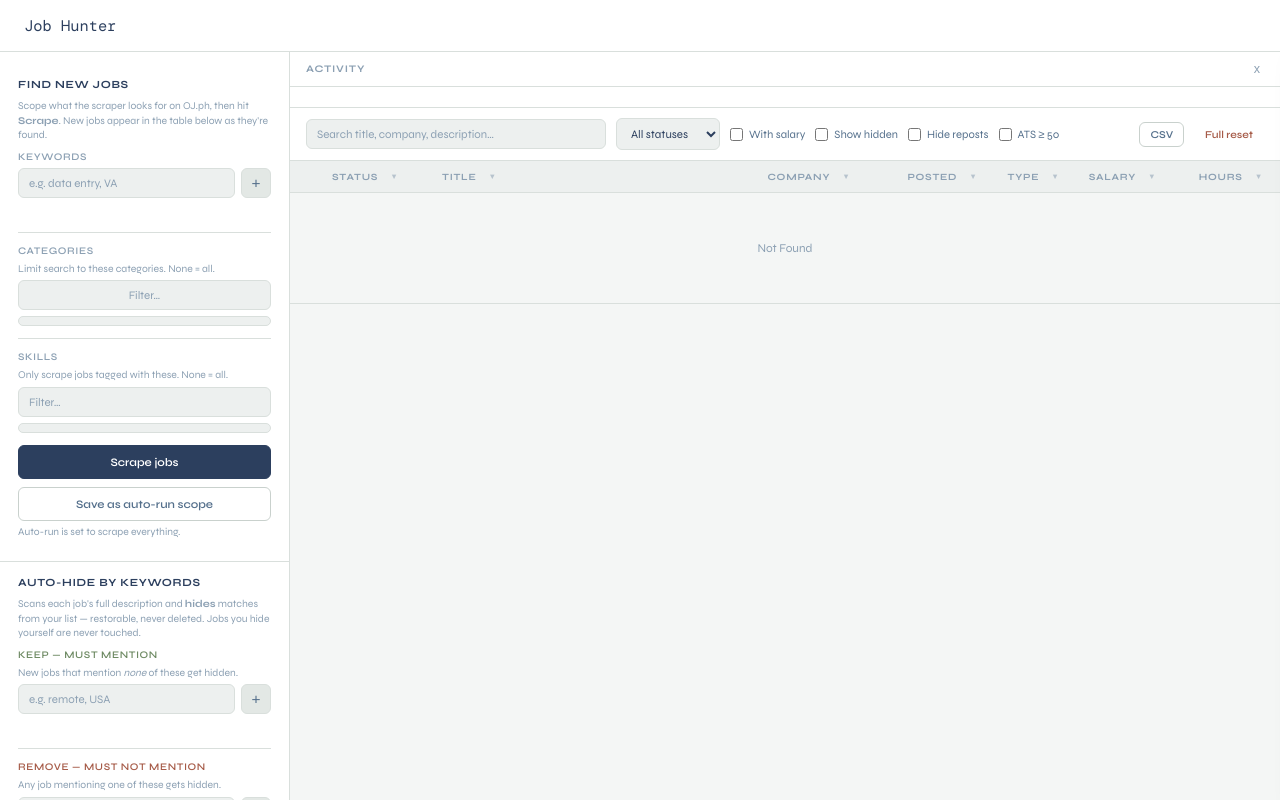
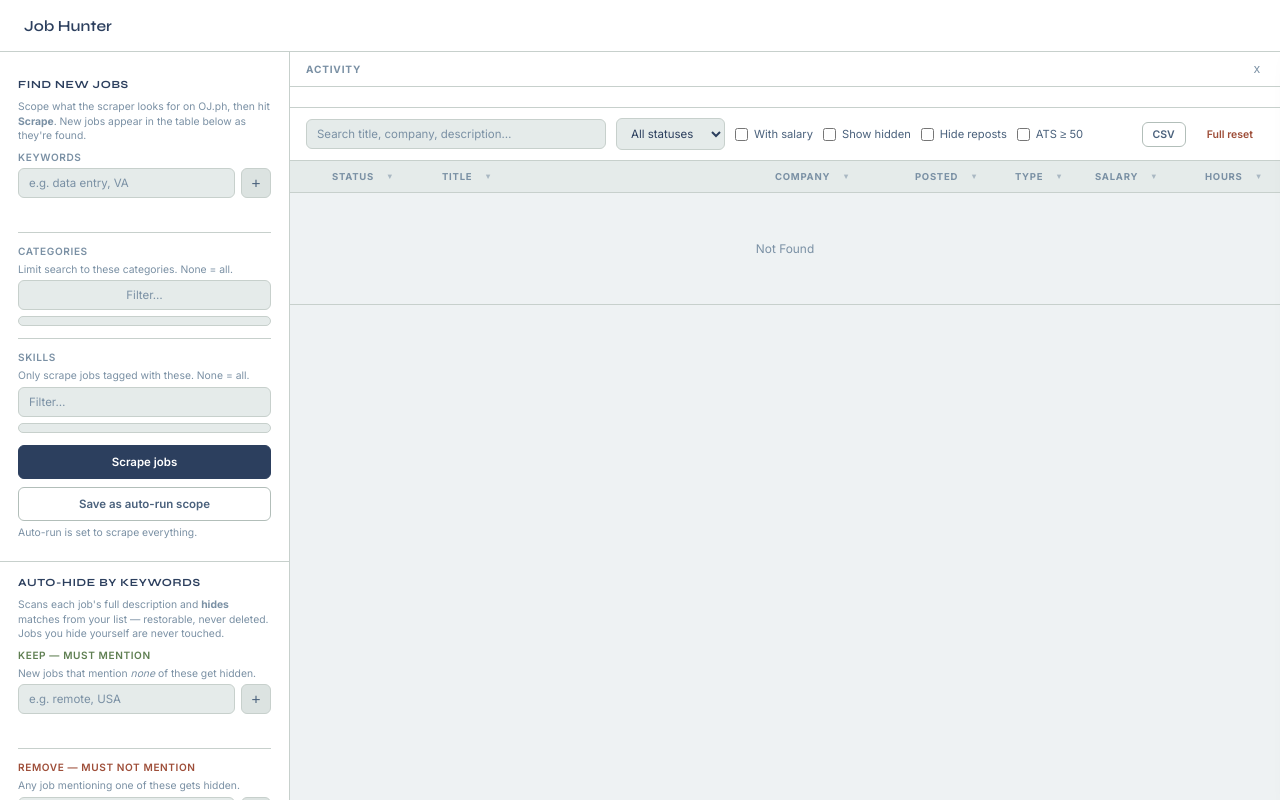
Before and after one commit to anki-boi/onlinejobs.ph-suite, a plain HTML site: page static/index.html in a window 1280 px wide. Drawn offline with nearby package versions, Linux system fonts and the light colour scheme; no server answers.

Commit message:
UI: Inter body font (Syne to headings only) + medium life boost
- body was Syne (display font) at 13px = robotic/unreadable -> Inter
- Syne kept only on logo, panel headers, detail section titles
- page bg steel-tint #EEF2F3 so white panels stand out
- darker text2/text3, stronger borders, saturated badges
  green #5F7F52 / blue #4A7DA8 / red #9E4E39

```diff
--- a/static/index.html
+++ b/static/index.html
@@ -5,7 +5,7 @@
 <meta name="viewport" content="width=device-width, initial-scale=1.0">
 <title>Job Hunter</title>
 <link rel="preconnect" href="https://fonts.googleapis.com">
-<link href="https://fonts.googleapis.com/css2?family=DM+Mono&family=Syne:wght@400;500;600;700&display=swap" rel="stylesheet">
+<link href="https://fonts.googleapis.com/css2?family=DM+Mono&family=Inter:wght@400;500;600;700&family=Syne:wght@400;500;600;700&display=swap" rel="stylesheet">
 <link rel="stylesheet" href="/static/style.css">
 </head>
 <body>
--- a/static/style.css
+++ b/static/style.css
@@ -6,29 +6,30 @@
 *, *::before, *::after { box-sizing: border-box; margin: 0; padding: 0; }
 
 :root {
-  --bg:        #F4F6F5;
+  --bg:        #EEF2F3;
   --bg2:       #FFFFFF;
-  --bg3:       #EDF0EF;
-  --bg4:       #E3E8E5;
-  --border:    #D9DFDC;
-  --border2:   #C9D1CD;
+  --bg3:       #E5EBEA;
+  --bg4:       #DCE3E1;
+  --border:    #C7D0CC;
+  --border2:   #B2BEB9;
   --text:      #2C3F5E;
-  --text2:     #55708C;
-  --text3:     #8CA0B3;
+  --text2:     #4A617C;
+  --text3:     #7A90A4;
   --accent:        #2C3F5E;
   --accent2:       #C08B4A;
   --accent-dim:    rgba(44,63,94,0.08);
-  --green:       #6E8A63;
-  --green-dim:   rgba(167,184,157,0.28);
-  --red:         #A65B48;
-  --red-dim:     rgba(176,106,90,0.14);
-  --blue:        #5C87A5;
-  --blue-dim:    rgba(122,158,177,0.15);
+  --green:       #5F7F52;
+  --green-dim:   rgba(167,184,157,0.30);
+  --red:         #9E4E39;
+  --red-dim:     rgba(176,106,90,0.16);
+  --blue:        #4A7DA8;
+  --blue-dim:    rgba(122,158,177,0.18);
   --radius:      6px;
   --radius-lg:   10px;
   --shadow-lg:   0 8px 24px rgba(44,63,94,0.18);
   --mono:        'DM Mono', monospace;
-  --sans:        'Syne', sans-serif;
+  --sans:        'Inter', sans-serif;
+  --display:     'Syne', sans-serif;
 }
 
 html { font-size: 14px; height: 100%; overflow: hidden; }
@@ -50,7 +51,7 @@ header {
   position: sticky; top: 0; z-index: 100; flex-shrink: 0;
 }
 .header-left { display: flex; align-items: center; gap: 10px; }
-.logo { font-family: var(--mono); font-size: 1.1rem; font-weight: 500; color: var(--accent); }
+.logo { font-family: var(--display); font-size: 1.1rem; font-weight: 600; color: var(--accent); }
 .logo-label { font-size: 0.85rem; font-weight: 600; color: var(--text2); letter-spacing: 0.08em; text-transform: uppercase; }
 .header-stats { display: flex; gap: 12px; font-family: var(--mono); font-size: 0.75rem; }
 .stat-pill {
@@ -79,6 +80,7 @@ header {
 .panel:last-child { border-bottom: none; }
 .panel-header { display: flex; align-items: center; gap: 8px; margin-bottom: 8px; }
 .panel-header h2 {
+  font-family: var(--display);
   font-size: 0.78rem; font-weight: 700;
   letter-spacing: 0.06em; text-transform: uppercase; color: var(--text);
 }
@@ -129,8 +131,8 @@ header {
   font-size: 0.72rem; font-family: var(--mono); font-weight: 500;
   border: 1px solid; cursor: default;
 }
-.chip-pos { background: var(--green-dim); border-color: rgba(110,138,99,0.35); color: var(--green); }
-.chip-neg { background: var(--red-dim); border-color: rgba(166,91,72,0.35); color: var(--red); }
+.chip-pos { background: var(--green-dim); border-color: rgba(95,127,82,0.4); color: var(--green); }
+.chip-neg { background: var(--red-dim); border-color: rgba(158,78,57,0.4); color: var(--red); }
 .chip-tag { background: var(--accent-dim); border-color: rgba(44,63,94,0.25); color: var(--text); }
 .chip-remove {
   background: none; border: none; color: inherit; cursor: pointer;
@@ -153,7 +155,7 @@ header {
 .btn-ghost { background: transparent; border-color: transparent; color: var(--text3); }
 .btn-ghost:hover:not(:disabled) { color: var(--text2); background: var(--bg3); border-color: var(--border); }
 .btn-danger { background: var(--red); border-color: var(--red); color: #fff; }
-.btn-danger:hover:not(:disabled) { background: #96523F; border-color: #96523F; }
+.btn-danger:hover:not(:disabled) { background: #8A422F; border-color: #8A422F; }
 .btn-sm { width: auto; padding: 5px 10px; font-size: 0.75rem; }
 
 .checkbox-label {
@@ -281,14 +283,14 @@ th.sorted-desc .th-label::after { content: '▼'; }
   font-size: 0.7rem; font-weight: 600; letter-spacing: 0.03em; white-space: nowrap;
 }
 .status-New         { background: var(--accent-dim); color: var(--accent); border: 1px solid rgba(44,63,94,0.2); }
-.status-Interested  { background: var(--blue-dim);   color: var(--blue);   border: 1px solid rgba(92,135,165,0.35); }
-.status-Applied     { background: var(--blue-dim);   color: var(--blue);   border: 1px solid rgba(92,135,165,0.35); }
-.status-Interviewing{ background: var(--green-dim);  color: var(--green);  border: 1px solid rgba(110,138,99,0.35); }
-.status-Offer       { background: var(--green-dim);  color: var(--green);  border: 1px solid rgba(110,138,99,0.35); }
+.status-Interested  { background: var(--blue-dim);   color: var(--blue);   border: 1px solid rgba(74,125,168,0.45); }
+.status-Applied     { background: var(--blue-dim);   color: var(--blue);   border: 1px solid rgba(74,125,168,0.45); }
+.status-Interviewing{ background: var(--green-dim);  color: var(--green);  border: 1px solid rgba(95,127,82,0.45); }
+.status-Offer       { background: var(--green-dim);  color: var(--green);  border: 1px solid rgba(95,127,82,0.45); }
 .status-Hired       { background: var(--green);      color: #fff;          border: 1px solid var(--green); }
-.status-Rejected    { background: var(--red-dim);    color: var(--red);    border: 1px solid rgba(166,91,72,0.35); }
+.status-Rejected    { background: var(--red-dim);    color: var(--red);    border: 1px solid rgba(158,78,57,0.45); }
 .status-Hidden      { background: var(--bg4);        color: var(--text3);  border: 1px solid var(--border2); }
-.status-Hidden.hidden-by-filter { border-style: dashed; border-color: rgba(92,135,165,0.5); }
+.status-Hidden.hidden-by-filter { border-style: dashed; border-color: rgba(74,125,168,0.55); }
 
 /* ── Work type badges ── */
 .work-type { font-size: 0.7rem; font-family: var(--mono); }
@@ -341,12 +343,13 @@ th.sorted-desc .th-label::after { content: '▼'; }
 
 .detail-hidden-note {
   padding: 8px 10px; margin-bottom: 14px;
-  background: var(--blue-dim); border: 1px dashed rgba(92,135,165,0.5);
+  background: var(--blue-dim); border: 1px dashed rgba(74,125,168,0.55);
   border-radius: var(--radius); color: var(--blue); font-size: 0.78rem; line-height: 1.4;
 }
 
 .detail-section { margin-bottom: 18px; }
 .detail-section h3 {
+  font-family: var(--display);
   font-size: 0.72rem; font-weight: 700; letter-spacing: 0.06em;
   text-transform: uppercase; color: var(--text3);
   margin-bottom: 8px; padding-bottom: 4px; border-bottom: 1px solid var(--border);
```
